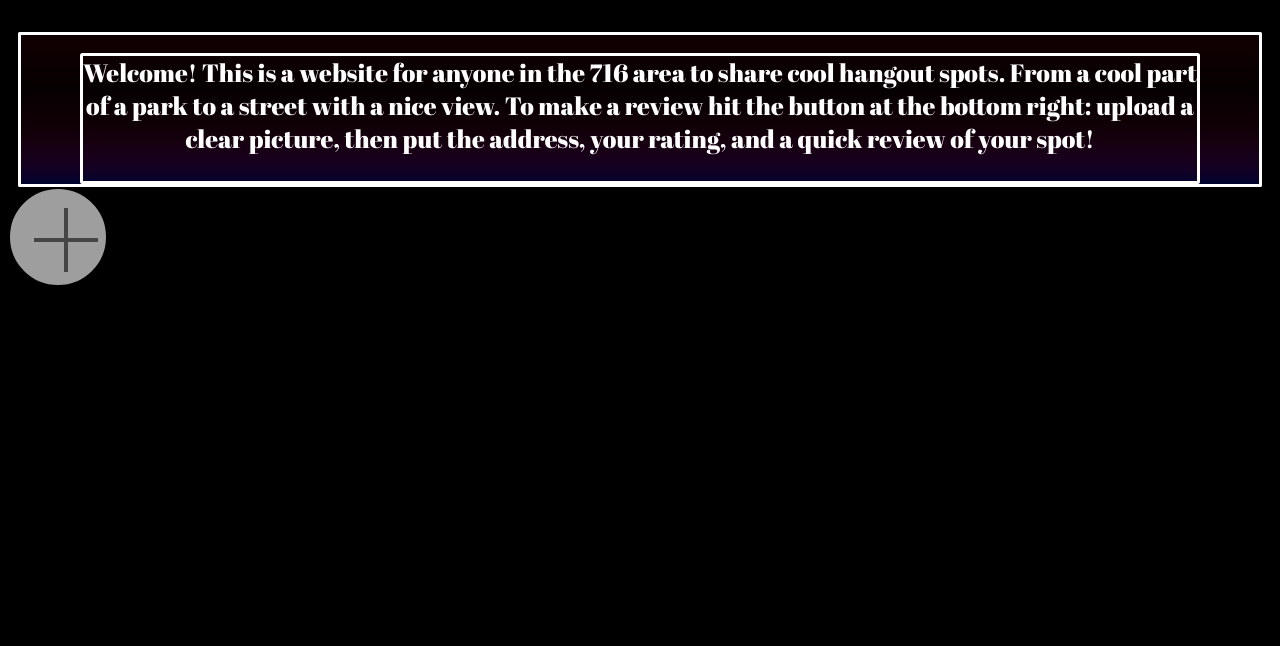
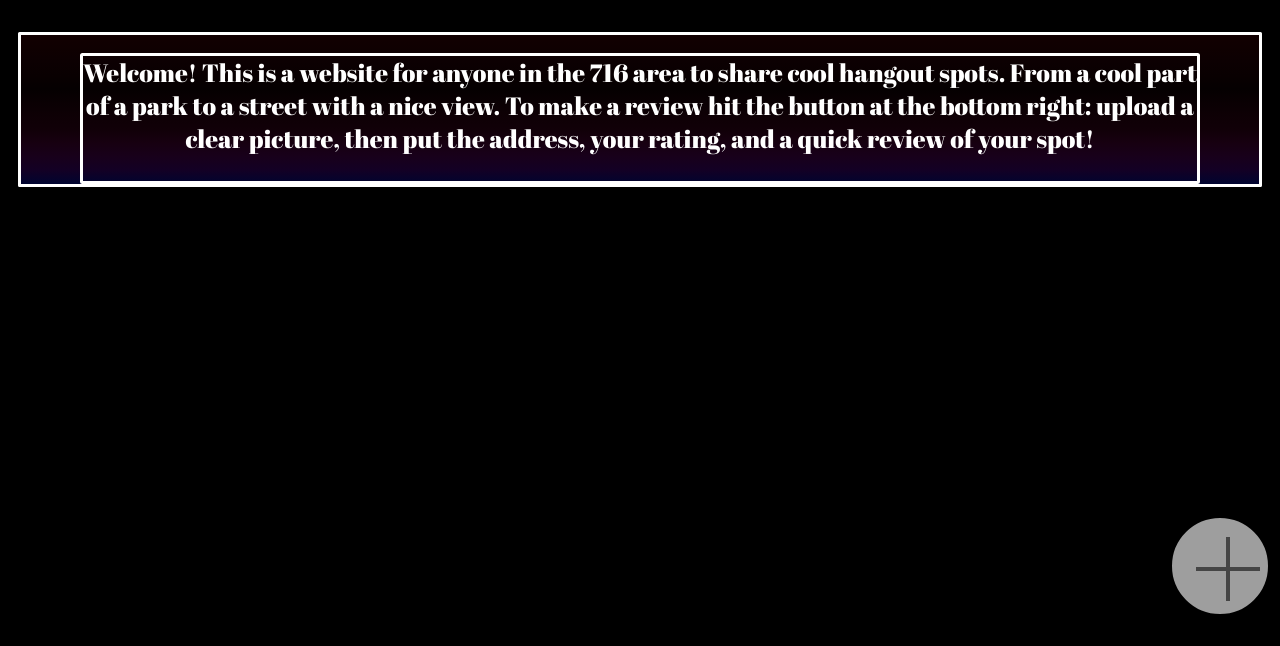
Before and after one commit to 10Fari10/Besot, a Django app: template reviewproject/reviews/templates/reviews/homepage.html in a window 1280 px wide; the page is wider, and only the part inside the window is pictured. Shown: the part 154-800 px from the top of that part. Run offline with Django 5.2, Linux system fonts and the light colour scheme; the template is opened without the code that fills it, so the values that code supplies are empty; grey boxes are pictures that could not be loaded.

Commit message:
css django url image format added

```diff
--- a/reviewproject/reviews/static/reviews/style.css
+++ b/reviewproject/reviews/static/reviews/style.css
@@ -15,7 +15,7 @@ body{
 #logobox{
   width: 97%;
   height: 100px;
-  background-image: url("Logo1.png");
+  background-image: url("{% static 'reviews/images/Logo1.png' %}");
   background-size: cover;
   border-color: white;
   border-style: solid;
@@ -42,14 +42,14 @@ hr{
   margin-right: auto;
 }
 .circle{
-  background-image: url("plus.png");
+  background-image:  url("{% static 'reviews/images/plus.png' %}");
   border-style: solid;
   width: 100px;
   height: 100px;
   border-radius: 50%;
   position: fixed;
-  bottom: 30;
-  right: 10;
+  bottom: 30px;
+  right: 10px;
 }
 
 .popoverlay{
@@ -93,7 +93,7 @@ hr{
   font-family: "Abril Fatface", serif;
   border-style:solid;
   border-color:#C60C30;
-right:1%;
+  right:1%;
 }
 .x{
   position: absolute;
```
